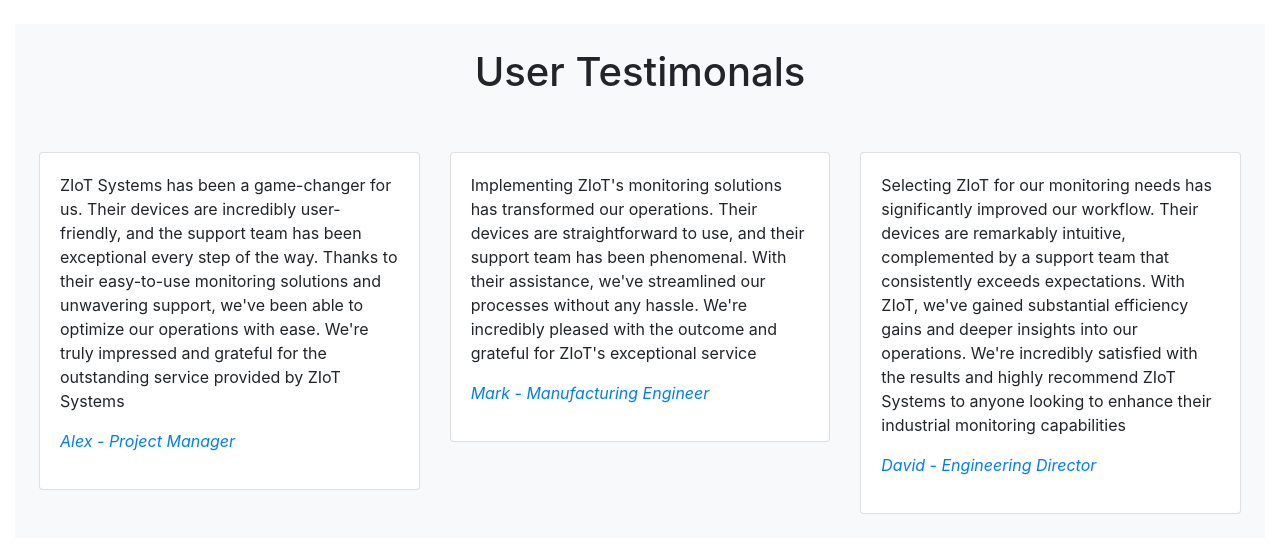
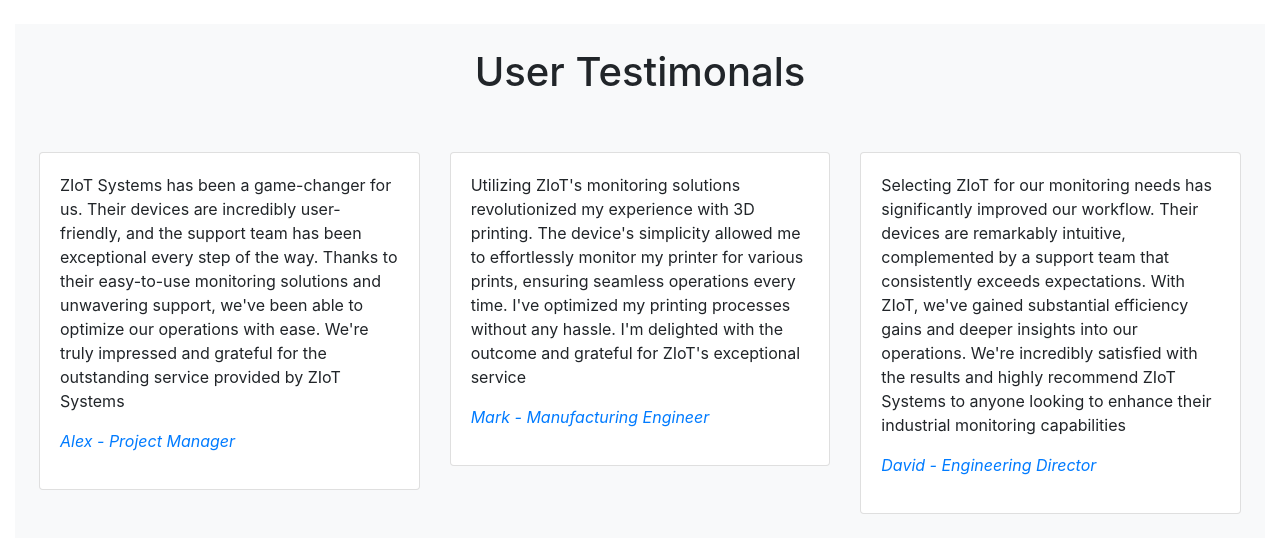
Before and after one commit to ZIoT-Systems/ZIoT-Systems.github.io, a Jekyll site: the page built from README.md, in a window 1280 px wide and 900 px high, scrolled down 2186 px, cut to the strip 85-647 px from the top of the window. Shown: the top 553 px of the strip. Built offline with Jekyll 4.4.1, drawn with Linux system fonts in a browser that asks for light colours; our own code applies the rules of GitHub Pages for plain Markdown files.

Commit message:
content updates

```diff
--- a/_layouts/default.html
+++ b/_layouts/default.html
@@ -234,7 +234,7 @@
             <div class="col-sm-4">
                 <div class="card">
                     <div class="card-body">
-                        <p>Implementing ZIoT's monitoring solutions has transformed our operations. Their devices are straightforward to use, and their support team has been phenomenal. With their assistance, we've streamlined our processes without any hassle. We're incredibly pleased with the outcome and grateful for ZIoT's exceptional service</p>
+                        <p>Utilizing ZIoT's monitoring solutions revolutionized my experience with 3D printing. The device's simplicity allowed me to effortlessly monitor my printer for various prints, ensuring seamless operations every time. I've optimized my printing processes without any hassle. I'm delighted with the outcome and grateful for ZIoT's exceptional service</p>
                         <p class="font-italic text-primary">Mark - Manufacturing Engineer</p>
                     </div>
                 </div>
```
